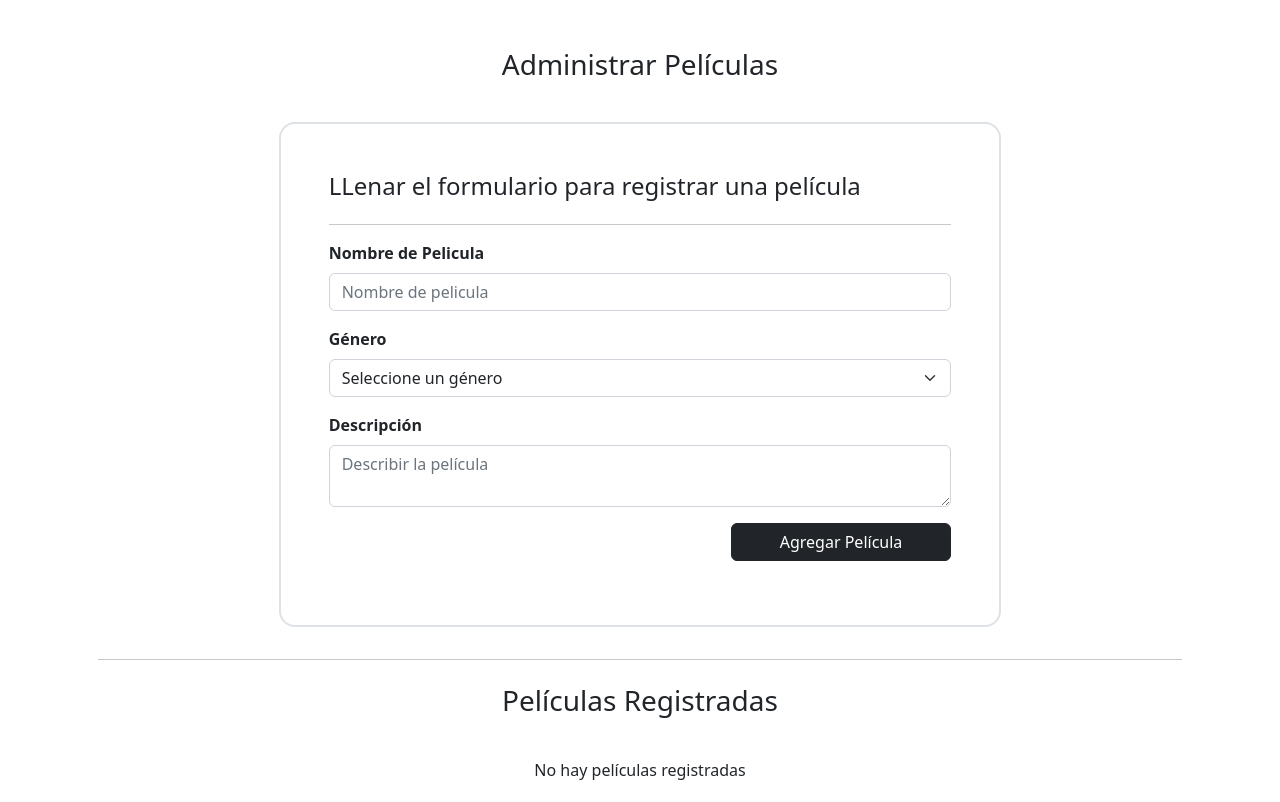
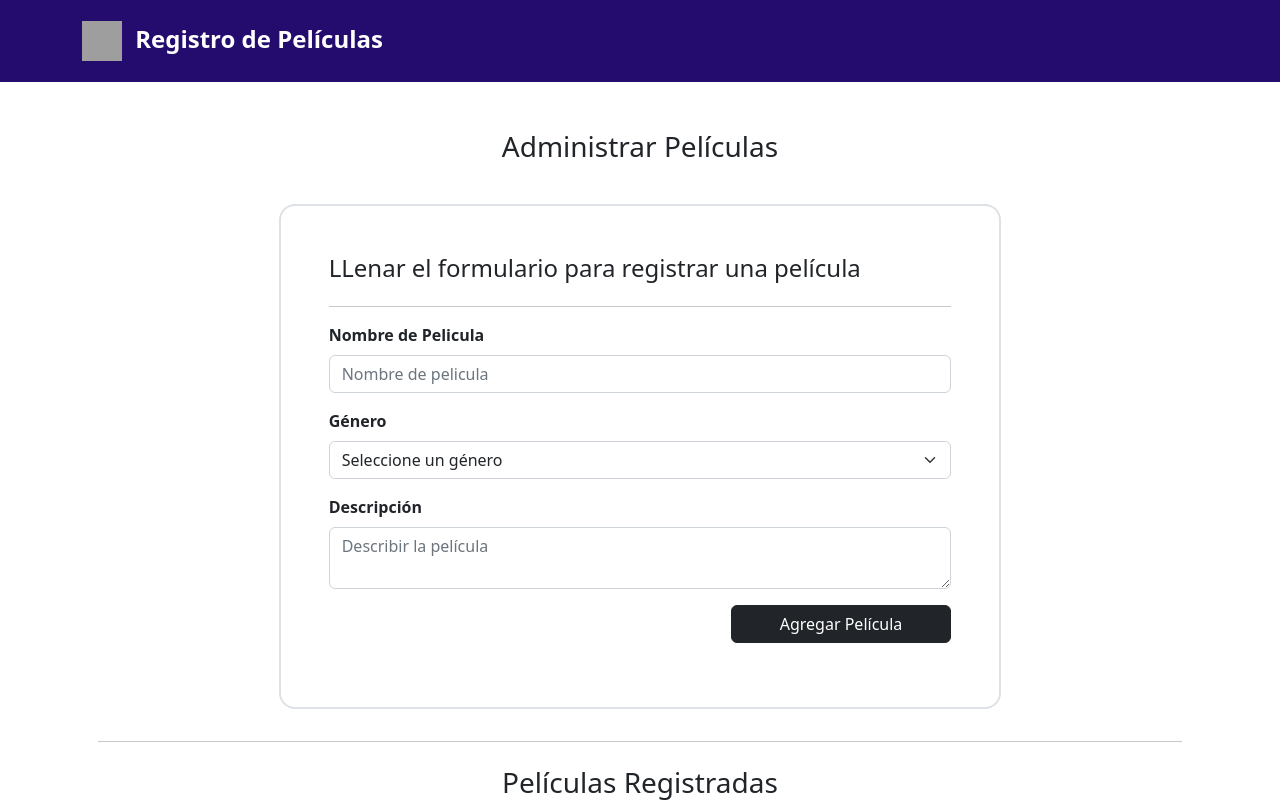
Before and after one commit to anasoledad/ejercicio10-react, a React (Vite) app: page / in a window 1280 px wide. Shown: the top 802 px of the page. Built offline with nearby package versions, Linux system fonts and the light colour scheme; grey boxes are pictures that could not be loaded.

Commit message:
Se agregó el componente Navbar y Footer

```diff
--- a/src/App.css
+++ b/src/App.css
@@ -0,0 +1,3 @@
+.bgPeli{
+    background: rgb(36, 12, 110);
+}
--- a/src/App.jsx
+++ b/src/App.jsx
@@ -2,19 +2,20 @@ import 'bootstrap/dist/css/bootstrap.min.css';
 import './App.css'
 import { Container } from 'react-bootstrap';
 import Formulario from './components/Formulario';
+import NavbarPeli from './components/NavbarPeli'
+import Footer from './components/Footer';
 
 function App() {
 
 
   return (
     <>
+    <NavbarPeli></NavbarPeli>
       <Container className='pt-5 mainPage'>
           <h3 className='text-center mb-3'>Administrar Películas</h3>
           <Formulario></Formulario>
       </Container>
-      <footer className='bg-dark text-light text-center py-4'>
-        <p>&copy; Todos los derechos reservados</p>
-      </footer>
+     <Footer></Footer>
 
     </>
   )
--- /dev/null
+++ b/src/components/Footer.jsx
@@ -0,0 +1,11 @@
+import React from 'react';
+
+const Footer = () => {
+    return (
+        <footer className='bgPeli text-light text-center py-4'>
+            <p>&copy; Todos los derechos reservados</p>
+        </footer>
+    );
+};
+
+export default Footer;
--- /dev/null
+++ b/src/components/NavbarPeli.jsx
@@ -0,0 +1,27 @@
+import Container from 'react-bootstrap/Container';
+import Navbar from 'react-bootstrap/Navbar';
+
+function BrandExample() {
+  return (
+    <>
+
+
+      <Navbar variant="dark" className='py-3 bgPeli'>
+        <Container>
+          <Navbar.Brand href="#home">
+            <img
+              alt="logo"
+              src="src/images/logo.png"
+              width="40"
+              height="40"
+              className="d-inline-block align-top"
+            />{' '}
+           <strong className='fs-4 ps-2'>Registro de Películas</strong>
+          </Navbar.Brand>
+        </Container>
+      </Navbar>
+    </>
+  );
+}
+
+export default BrandExample;
```
